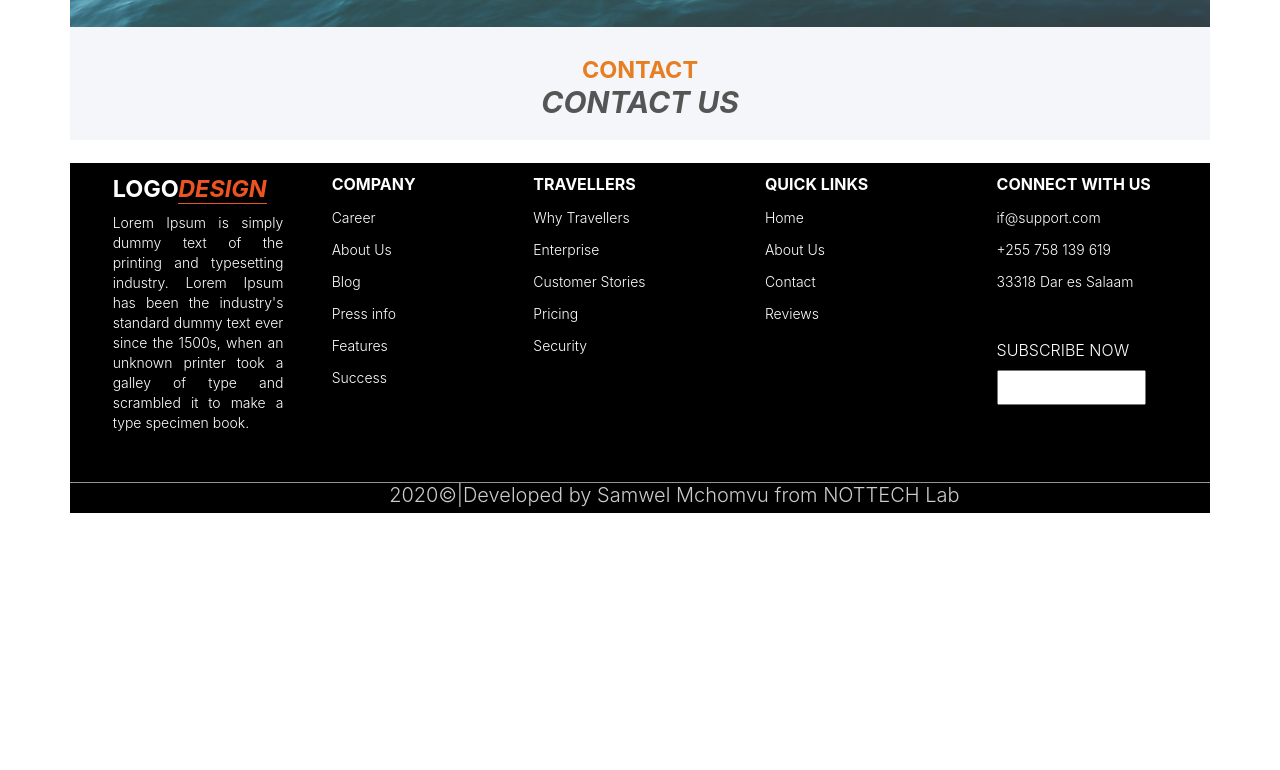
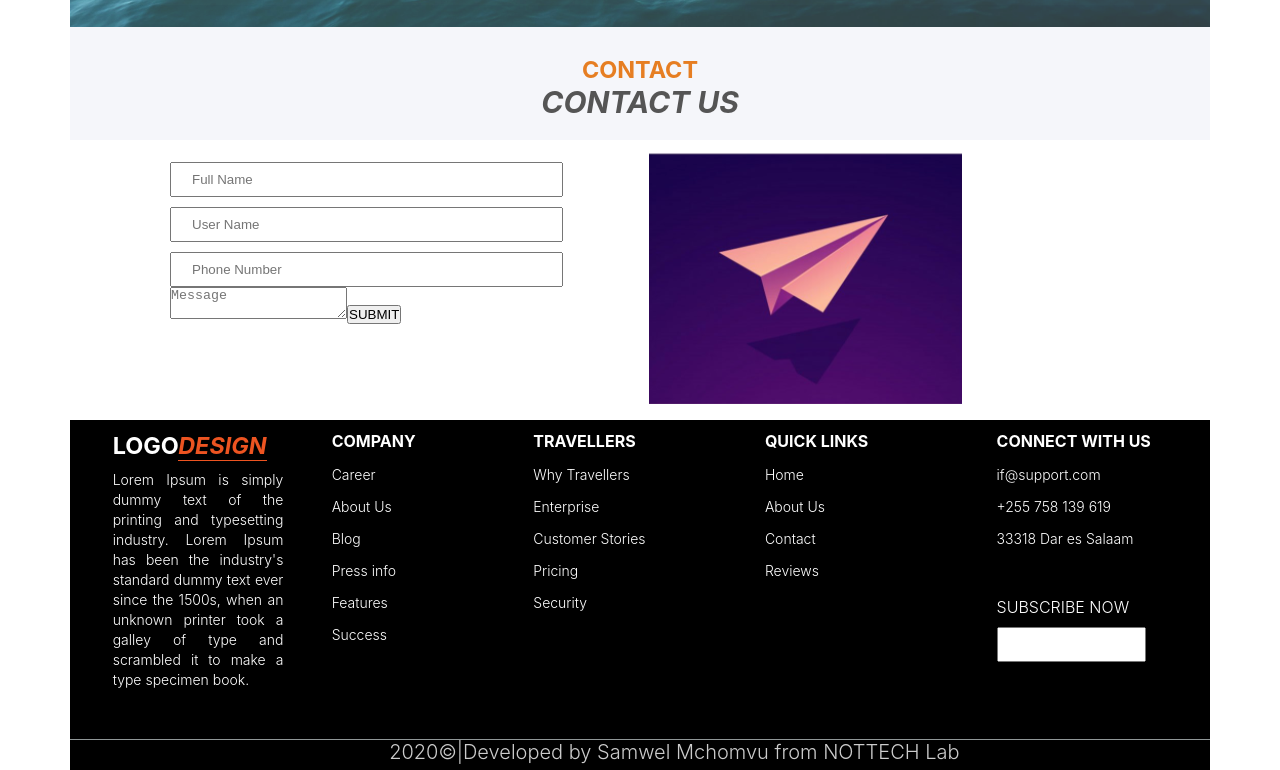
Before and after one commit to mchomvus4/project02, a React (Create React App) app: page / in a window 1280 px wide. Shown: the part 2799-3569 px from the top of the page. Before the commit the page ends 3312 px from the top, so only its background shows below. Built offline with nearby package versions, Linux system fonts and the light colour scheme.

Commit message:
contact-form updated

```diff
--- a/src/components/Contact/Contact.css
+++ b/src/components/Contact/Contact.css
@@ -15,3 +15,7 @@
     background-color: #f5f6fa;
     padding-bottom: 20px;
 }
+.contact-form{
+    margin: 0px 100px;
+    width: 100%;
+}
--- a/src/components/Contact/Contact.js
+++ b/src/components/Contact/Contact.js
@@ -1,5 +1,6 @@
 import React, { Component } from 'react'
 import './Contact.css';
+import contact from '../images/contact.png'
 class Contact extends Component {
     constructor(props) {
         super(props)
@@ -11,7 +12,7 @@ class Contact extends Component {
 
     render() {
         return (
-              <section>
+              <section className="section-form">
             <div className="row">
                 <h3 className="contact-header">Contact</h3>
                 <p className="contact-sub">Contact Us</p>
@@ -19,12 +20,27 @@ class Contact extends Component {
             <div className="row">
                 <div className="col span-1-of-2">
                         <form>
+                            <div className="contact-form">
+                            <div>
+                            <input type ="text" name="fname" id="name" placeholder="Full Name" required/>
+                            </div>
+                            <div>
+                            <input type ="text" name="username" id="name" placeholder="User Name" required/>
+                            </div>
+                            <div>
+                            <input type ="text" name="number" id="name" placeholder="Phone Number" required/>
+                            </div>
+                            <div>
+                                <textarea col="10" row="10" name="message" placeholder="Message"></textarea>
+                                <input type ="submit" value="SUBMIT"/>
+                                </div>
+                            </div>
 
                       </form>
                 </div>
 
                  <div className="col span-1-of-2">
-
+                    <img src={contact} alt="contact-form"/>
                 </div>
 
             </div>
```
Also changed, not shown: src/components/images/contact.png (added).
